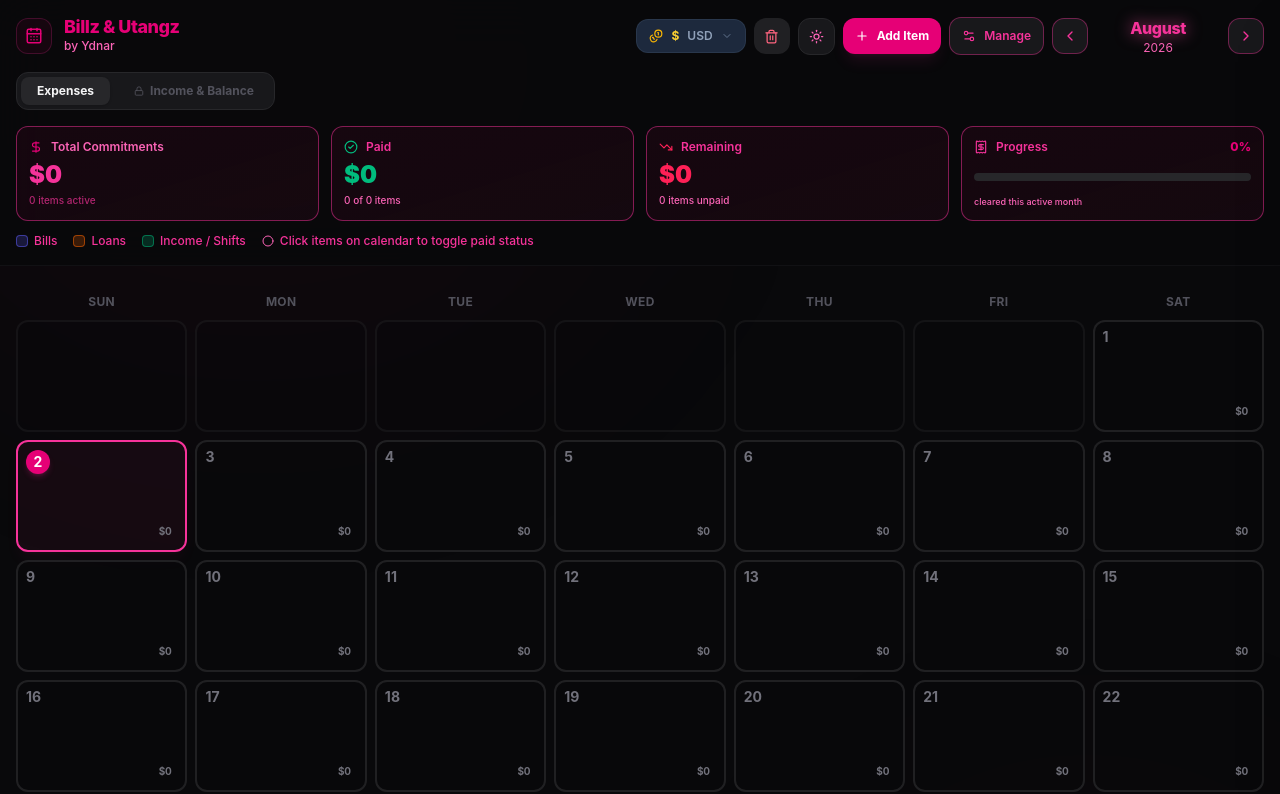
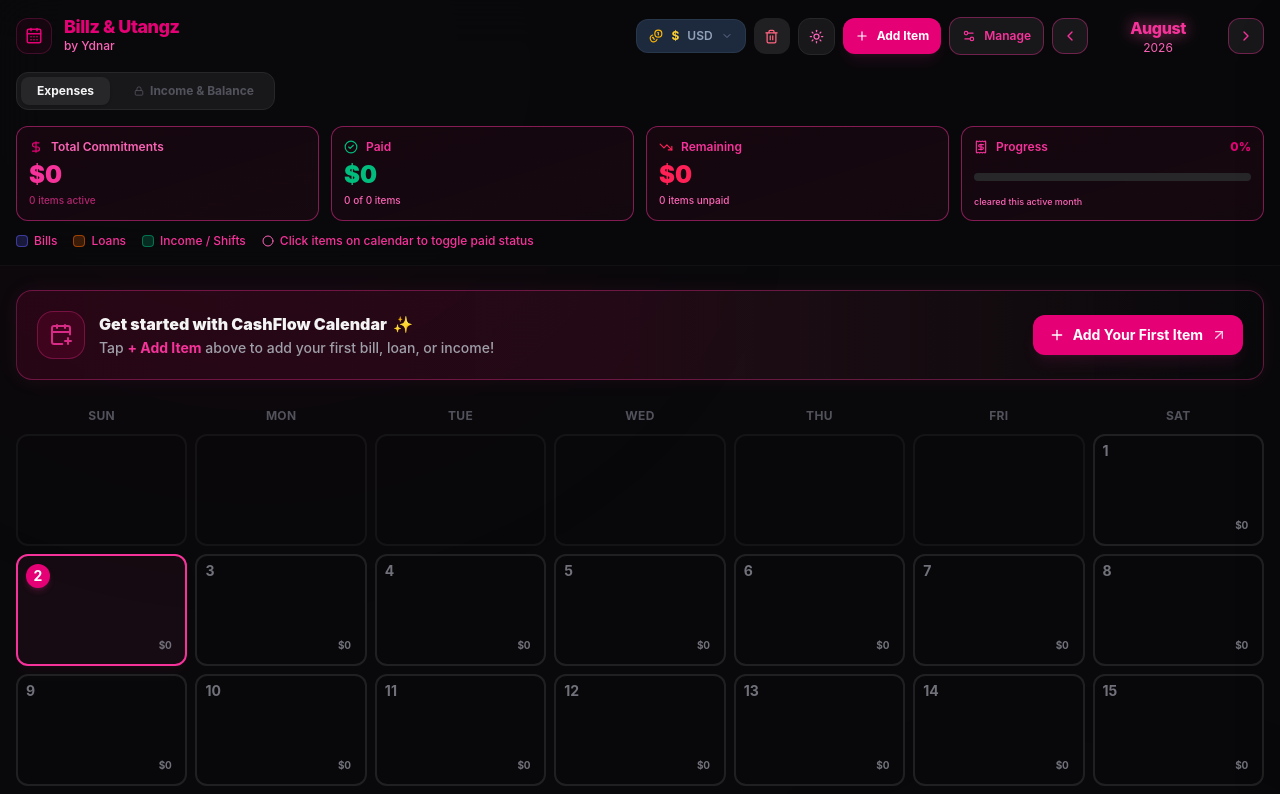
Before and after one commit to ydnar0010-gif/cashflow-calendar, a React (Vite) app: page / in a window 1280 px wide. Shown: the top 794 px of the page. Built offline with nearby package versions, Linux system fonts and the light colour scheme.

Commit message:
feat: add first-time user empty state onboarding nudge

```diff
--- a/src/App.tsx
+++ b/src/App.tsx
@@ -31,6 +31,7 @@ import {
   Lock,
   Download,
   Upload,
+  ArrowUpRight,
 } from "lucide-react";
 
 // ─────────────────────────────────────────────
@@ -1758,7 +1759,7 @@ function ManageDrawer({ open, items, currency, theme, onClose, onDeleteOne, onDe
             <button
               onClick={() => {
                 try {
-                  const keys = ["cashflow_bills_loans", "cashflow_history", "cashflow_work_profile", "cashflow_shift_overrides", "cashflow_currency", "cashflow_theme", "cashflow_bank_balance", "cashflow_has_setup_work", "cashflow_start_date"];
+                  const keys = ["cashflow_bills_loans", "cashflow_history", "cashflow_work_profile", "cashflow_shift_overrides", "cashflow_currency", "cashflow_theme", "cashflow_bank_balance", "cashflow_has_setup_work", "cashflow_start_date", "cashflow_has_onboarded"];
                   const data: Record<string, string | null> = {};
                   keys.forEach(k => data[k] = localStorage.getItem(k));
                   const backup = { version: 1, timestamp: new Date().toISOString(), data };
@@ -2337,9 +2338,17 @@ export default function App() {
   });
   useEffect(() => { localStorage.setItem("cashflow_has_setup_work", String(hasSetupWorkProfile)); }, [hasSetupWorkProfile]);
 
+  const [hasOnboarded, setHasOnboarded] = useState<boolean>(() => {
+    try {
+      return localStorage.getItem("cashflow_has_onboarded") === "true";
+    } catch { return false; }
+  });
+  useEffect(() => { localStorage.setItem("cashflow_has_onboarded", String(hasOnboarded)); }, [hasOnboarded]);
+
   // ── Add item ─────────────────────────────────
   const handleAddItem = useCallback((item: BillOrLoan) => {
     setBillsAndLoans((prev) => [...prev, item]);
+    setHasOnboarded(true);
   }, []);
 
   // ── Navigation ───────────────────────────────
@@ -2381,6 +2390,7 @@ export default function App() {
   const handleReset = useCallback(() => {
     setBillsAndLoans(INITIAL_BILLS_AND_LOANS);
     setPaymentHistory(INITIAL_PAYMENT_HISTORY);
+    setHasOnboarded(true);
     setManageOpen(false);
   }, []);
 
@@ -2883,6 +2893,40 @@ export default function App() {
 
       {/* ── CALENDAR GRID ──────────────────────── */}
       <main className="max-w-7xl mx-auto px-4 py-6 relative z-10">
+        {/* First-time onboarding nudge */}
+        {billsAndLoans.length === 0 && !hasOnboarded && (
+          <div className={`mb-6 p-4 sm:p-5 rounded-2xl border flex flex-col sm:flex-row items-center justify-between gap-4 text-center sm:text-left animate-in fade-in zoom-in-95 duration-300 ${
+            isDark
+              ? "bg-gradient-to-r from-pink-950/40 via-pink-900/20 to-zinc-950 border-pink-500/35 text-zinc-100 shadow-[0_0_20px_rgba(236,72,153,0.08)]"
+              : "bg-gradient-to-r from-pink-50 via-pink-100/50 to-white border-pink-200 text-slate-800 shadow-sm"
+          }`}>
+            <div className="flex flex-col sm:flex-row items-center gap-3.5">
+              <div className={`w-12 h-12 rounded-2xl flex items-center justify-center shrink-0 ${
+                isDark ? "bg-pink-950/60 border border-pink-500/30 text-pink-500" : "bg-pink-100 border border-pink-200 text-pink-600"
+              }`}>
+                <CalendarPlus size={24} className="animate-pulse" />
+              </div>
+              <div>
+                <h3 className="text-sm sm:text-base font-black flex items-center justify-center sm:justify-start gap-1.5">
+                  <span>Get started with CashFlow Calendar</span>
+                  <span className="text-pink-500 font-normal">✨</span>
+                </h3>
+                <p className={`text-xs sm:text-sm mt-0.5 font-medium ${isDark ? "text-zinc-400" : "text-slate-500"}`}>
+                  Tap <strong className="text-pink-500 font-bold">+ Add Item</strong> above to add your first bill, loan, or income!
+                </p>
+              </div>
+            </div>
+            <button
+              onClick={() => { setAddModalInitialDay(undefined); setAddOpen(true); }}
+              className={`px-4 py-2.5 rounded-xl text-xs sm:text-sm font-bold flex items-center gap-2 transition-all shrink-0 ${s.primaryBtn}`}
+            >
+              <Plus size={16} />
+              <span>Add Your First Item</span>
+              <ArrowUpRight size={16} className="opacity-80" />
+            </button>
+          </div>
+        )}
+
         {/* Forecasting & Cash Flow Panel */}
         {viewMode === "income" && (
           <div className="grid grid-cols-1 md:grid-cols-2 gap-4 mb-6">
```
